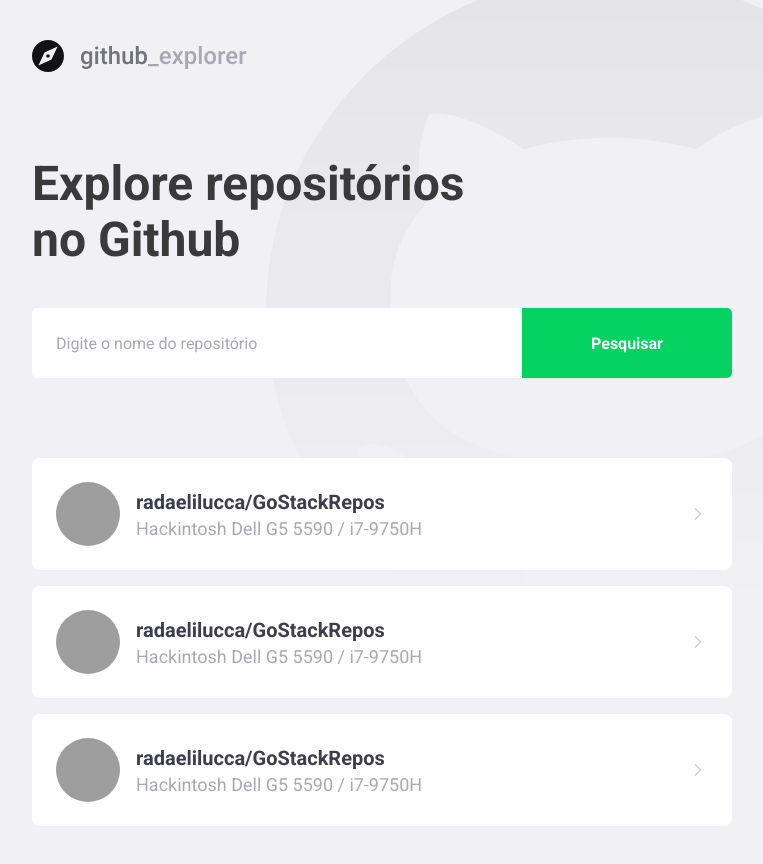
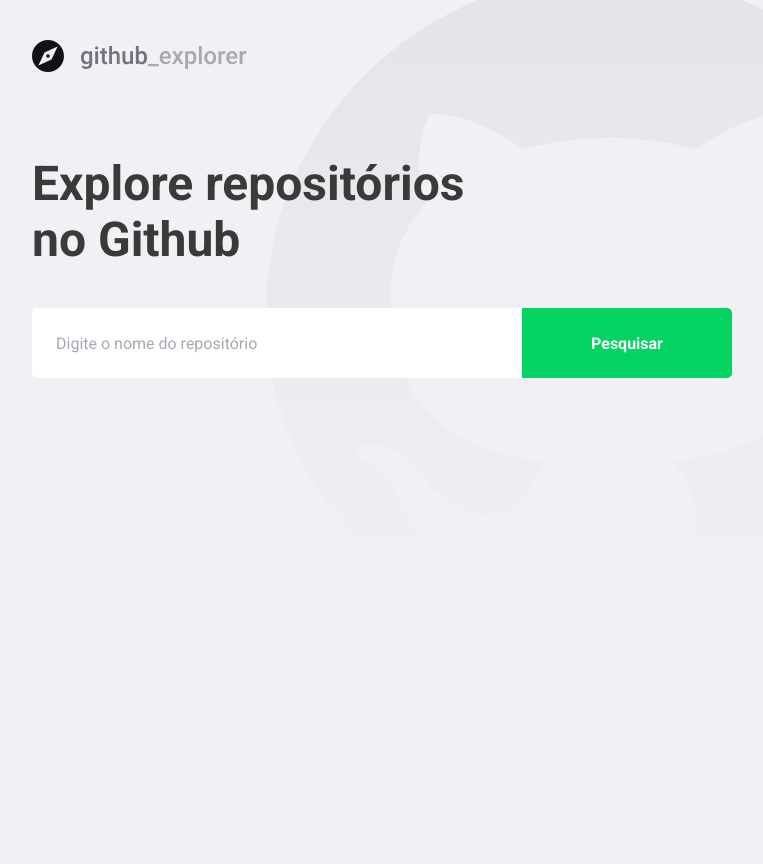
Before and after one commit to radaelilucca/primeiro-projeto-react-ts, a React (Create React App) app: page / in a window 1280 px wide. Shown: the whole page, without its empty margins (148-911 px from the left). After the commit the page ends 800 px from the top, so only its background shows below. Built offline with nearby package versions, Linux system fonts and the light colour scheme; grey boxes are pictures that could not be loaded; the HTML template or start-up script is replaced by a standard one.

Commit message:
feat: get repos from github api

```diff
--- a/package.json
+++ b/package.json
@@ -10,6 +10,7 @@
     "@types/node": "^12.0.0",
     "@types/react": "^16.9.0",
     "@types/react-dom": "^16.9.0",
+    "axios": "^0.20.0",
     "polished": "^3.6.5",
     "react": "^16.13.1",
     "react-dom": "^16.13.1",
--- a/src/pages/Dashboard/index.tsx
+++ b/src/pages/Dashboard/index.tsx
@@ -1,48 +1,66 @@
-import React from 'react';
+/* eslint-disable camelcase */
+import React, { useEffect, useState, FormEvent } from 'react';
 import { FiChevronRight } from 'react-icons/fi';
 
 import { Title, Form, Repositories } from './styles';
 
 import logo from '../../assets/logo.svg';
 
+import api from '../../services/api';
+
+interface Repository {
+  full_name: string;
+  description: string;
+  html_url: string;
+  owner: {
+    login: string;
+    avatar_url: string;
+  };
+}
+
 const Dashboard: React.FC = () => {
+  const [newRepo, setNewRepo] = useState('');
+  const [repositories, setRepositories] = useState<Repository[]>([]);
+
+  const handleSubmit = async (e: FormEvent<HTMLFormElement>): Promise<void> => {
+    e.preventDefault();
+
+    const response = await api.get<Repository>(`/repos/${newRepo}`);
+
+    const repository = response.data;
+
+    setRepositories([...repositories, repository]);
+    setNewRepo('');
+  };
+
   return (
     <>
       <img src={logo} alt="Github Explorer" />
       <Title>Explore repositórios no Github</Title>
-      <Form action="">
-        <input placeholder="Digite o nome do repositório" />
+      <Form onSubmit={e => handleSubmit(e)}>
+        <input
+          value={newRepo}
+          placeholder="Digite o nome do repositório"
+          onChange={e => setNewRepo(e.target.value)}
+        />
         <button type="submit">Pesquisar</button>
       </Form>
 
       <Repositories>
-        <a href="test">
-          <img src="https://github.com/radaelilucca.png" alt="Lukita" />
+        {repositories.map(repository => (
+          <a href="test" key={repository.full_name}>
+            <img
+              src={repository.owner.avatar_url}
+              alt={repository.owner.login}
+            />
 
-          <div>
-            <strong>radaelilucca/GoStackRepos</strong>
-            <p>Hackintosh Dell G5 5590 / i7-9750H</p>
-          </div>
-          <FiChevronRight size={20} />
-        </a>
-        <a href="test">
-          <img src="https://github.com/radaelilucca.png" alt="Lukita" />
-
-          <div>
-            <strong>radaelilucca/GoStackRepos</strong>
-            <p>Hackintosh Dell G5 5590 / i7-9750H</p>
-          </div>
-          <FiChevronRight size={20} />
-        </a>
-        <a href="test">
-          <img src="https://github.com/radaelilucca.png" alt="Lukita" />
-
-          <div>
-            <strong>radaelilucca/GoStackRepos</strong>
-            <p>Hackintosh Dell G5 5590 / i7-9750H</p>
-          </div>
-          <FiChevronRight size={20} />
-        </a>
+            <div>
+              <strong>{repository.full_name}</strong>
+              <p>{repository.description}</p>
+            </div>
+            <FiChevronRight size={20} />
+          </a>
+        ))}
       </Repositories>
     </>
   );
--- a/src/pages/Dashboard/styles.ts
+++ b/src/pages/Dashboard/styles.ts
@@ -83,7 +83,8 @@
     }
 
     div {
-      margin-left: 16px;
+      margin: 0 16px;
+      flex: 1;
 
       strong {
         font-size: 20px;
--- /dev/null
+++ b/src/services/api.ts
@@ -0,0 +1,7 @@
+import axios from 'axios';
+
+const api = axios.create({
+  baseURL: 'https://api.github.com',
+});
+
+export default api;
```
Also changed, not shown: 1 other file (tests, documents, lock files or other folders).
